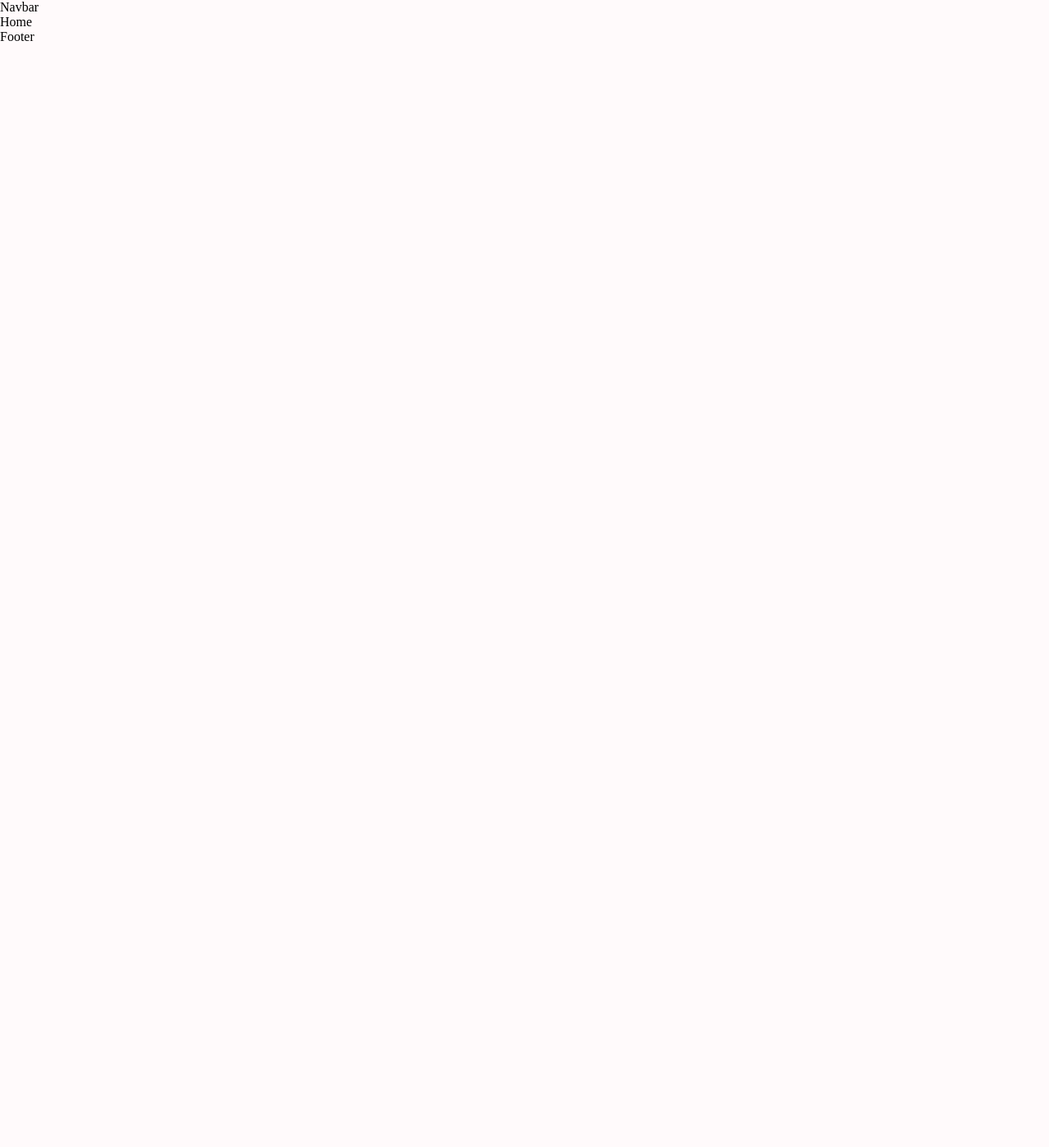
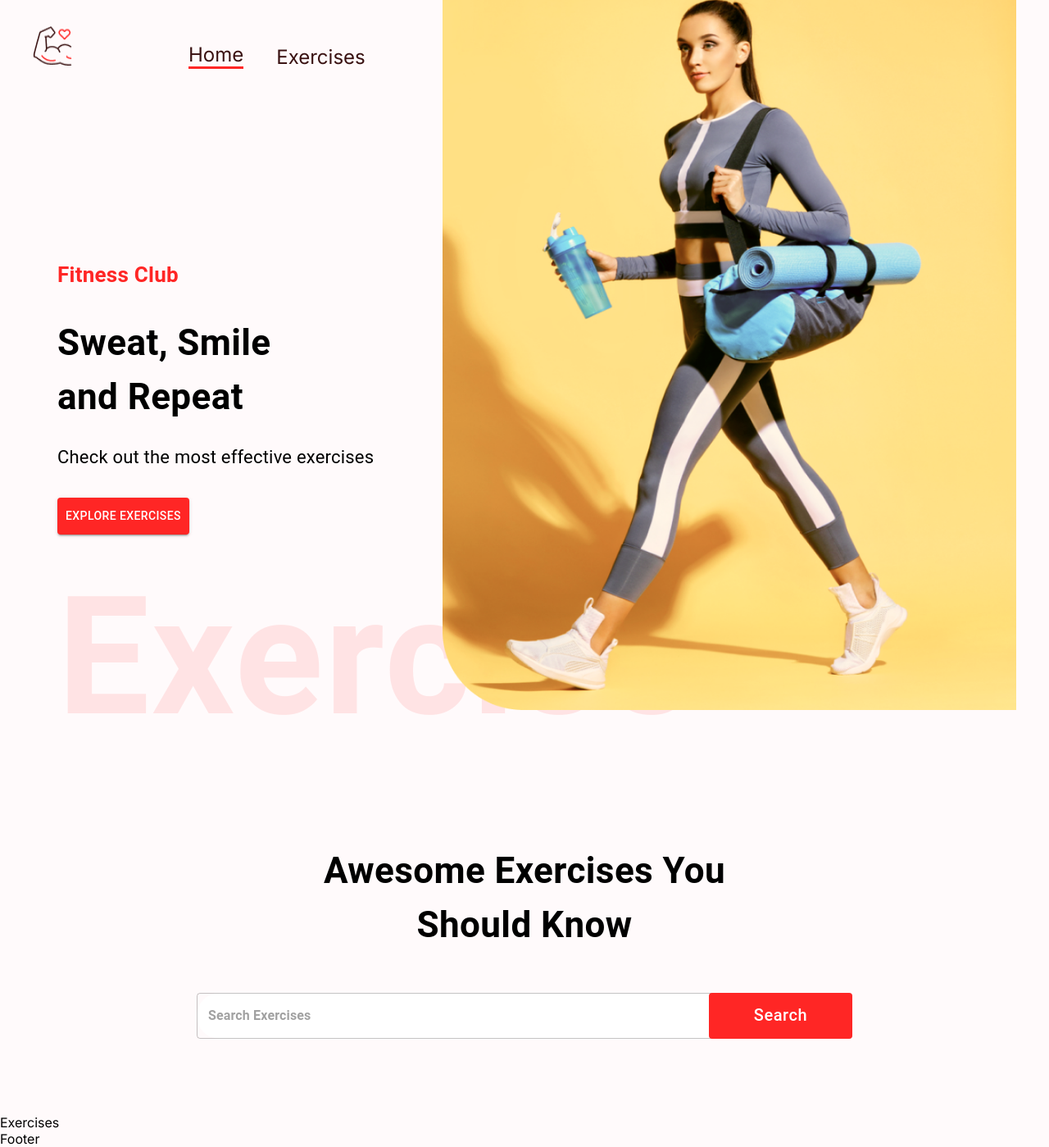
Before and after one commit to fulutas/fitness-club-exercises, a React (Create React App) app: page / in a window 1280 px wide. Shown: the whole page at 82% size. Before the commit the page ends 800 px from the top, so only its background shows below. Built offline with nearby package versions, Linux system fonts and the light colour scheme.

Commit message:
component and style improvements

```diff
--- a/src/App.css
+++ b/src/App.css
@@ -1,6 +1,13 @@
+@import url('https://fonts.googleapis.com/css2?family=Inter:wght@300;400;500;600&display=swap');
+
 body {
-    font-family: 'Josefin Sans';
-    background-color: #FFFAFB;
+  font-family: 'Inter', sans-serif;
+  font-weight: 400;
+  background-color: #FFFAFB;
+  }
+
+  html {
+    scroll-behavior: smooth;
   }
 
   * {
--- /dev/null
+++ b/src/components/Exercises.js
@@ -0,0 +1,9 @@
+import React from 'react'
+
+const Exercises = () => {
+  return (
+    <div>Exercises</div>
+  )
+}
+
+export default Exercises
--- /dev/null
+++ b/src/components/HeroBanner.js
@@ -0,0 +1,41 @@
+import React from 'react'
+import { Box, Stack, Typography, Button } from '@mui/material'
+
+import HeroBannerImage from '../assets/images/banner.png'
+
+const HeroBanner = () => {
+  return (
+    <Box sx={{
+      mt : { lg : '212px', xs : '70px'},
+      ml : { sm: '50px'}
+    }} position="relative" p="20px">
+      <Typography color="#FF2625" fontWeight="600" fontSize="26px">
+        Fitness Club
+      </Typography>
+      <Typography fontWeight={700} sx={{
+        fontSize: { lg : '44px', xs : '40px'}
+      }} mb="23px" mt="30px">
+        Sweat, Smile <br /> and Repeat
+      </Typography>
+      <Typography fontSize="22px" lineHeight="35px" mb={4}>
+        Check out the most effective exercises
+      </Typography>
+      <Button variant="contained" style={{backgroundColor : "#FF2625", padding: '10px'}} href="#exercises" sx={{
+        backgroundColor: '#ff2625'
+      }}>
+        Explore Exercises
+      </Button>
+      <Typography fontWeight={600} color="#ff2625" sx={{
+        opacity : 0.1,
+        display : { lg : 'block', xs : 'none'}
+      }}
+      fontSize="200px"
+      >
+        Exercise
+      </Typography>
+      <img src={HeroBannerImage} alt="banner" className='hero-banner-img' />
+    </Box>
+  )
+}
+
+export default HeroBanner
--- a/src/components/Navbar.js
+++ b/src/components/Navbar.js
@@ -1,8 +1,20 @@
 import React from 'react'
+import { Link } from 'react-router-dom'
+import { Stack } from '@mui/material'
+
+import Logo from'../assets/images/Logo.png'
 
 const Navbar = () => {
   return (
-    <div>Navbar</div>
+    <Stack direction="row" justifyContent="space-around" sx={{ gap : { sm : '122px', xs : '40px' }, mt : { sm : '32px', xs : '20px'}, justifyContent : 'none'}} px="20px">
+      <Link to="/">
+        <img src={Logo} alt="logo" style={{ width: '48px', height: '48px', margin: '0 20px' }} />
+      </Link>
+      <Stack direction="row" gap="40px" fontSize="24px" alignItems="flex-end">
+        <Link to="/" style={{ textDecoration : 'none', color: '#3A1212', borderBottom: '3px solid #FF2625'}}>Home</Link>
+        <a href="#exercises" style={{textDecoration: 'none', color: '#3A1212'}}>Exercises</a>
+      </Stack>
+    </Stack>
   )
 }
 
--- /dev/null
+++ b/src/components/SearchExercises.js
@@ -0,0 +1,45 @@
+import React, { useState, useEffect } from "react";
+import { Box, Button, Stack, TextField, Typography } from "@mui/material";
+
+
+const SearchExercises = () => {
+  return (
+    <Stack alignItems='center' mt='37px' justifyContent='center' p='20px'>
+      <Typography fontWeight={700} sx={{
+        fontSize : { lg : '44px', xs : '30px'}
+      }}
+      mb='50px' textAlign='center'
+      >
+      Awesome Exercises You <br/>
+      Should Know
+      </Typography>
+      <Box position='relative' mb='72px'>
+        <TextField sx={{
+           input : {
+              fontWeight : '700' ,
+              border : 'none',
+              borderRadius : '4px'
+           },
+           width: { lg : '800px', xs : '350px'},
+           backgroundColor : '#fff',
+           borderRadius : '40px'
+        }} height='76px' value='' onChange={(e) => {}} placeholder='Search Exercises' type='text'
+        />
+        <Button className='search-btn' sx={{
+          bgcolor : '#ff2625',
+          color : '#fff',
+          textTransform : 'none',
+          width : { lg : '175px', xs : '80px'},
+          fontSize : { lg : '20px', xs : '14px'},
+          height : '56px',
+          position : 'absolute',
+          right : '0'
+        }}>
+          Search
+        </Button>
+      </Box>
+    </Stack>
+  )
+};
+
+export default SearchExercises;
--- a/src/pages/Home.js
+++ b/src/pages/Home.js
@@ -1,8 +1,17 @@
-import React from 'react'
+import React, { useState } from 'react'
+import { Box } from '@mui/material'
+
+import Exercises from  '../components/Exercises'
+import SearchExercises from  '../components/SearchExercises'
+import HeroBanner from  '../components/HeroBanner'
 
 const Home = () => {
   return (
-    <div>Home</div>
+    <Box>
+      <HeroBanner />
+      <SearchExercises />
+      <Exercises />
+    </Box>
   )
 }
 
```
